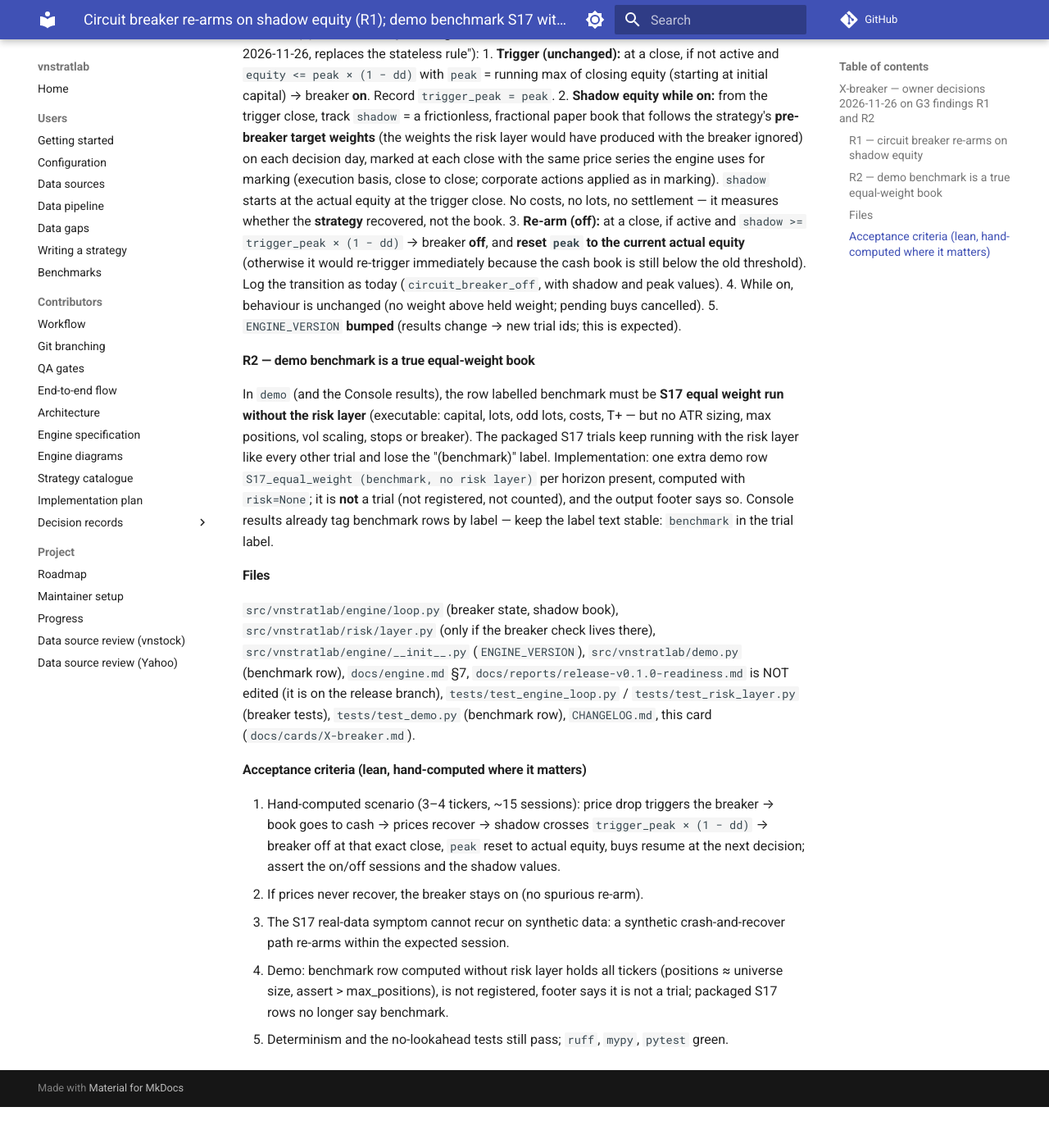
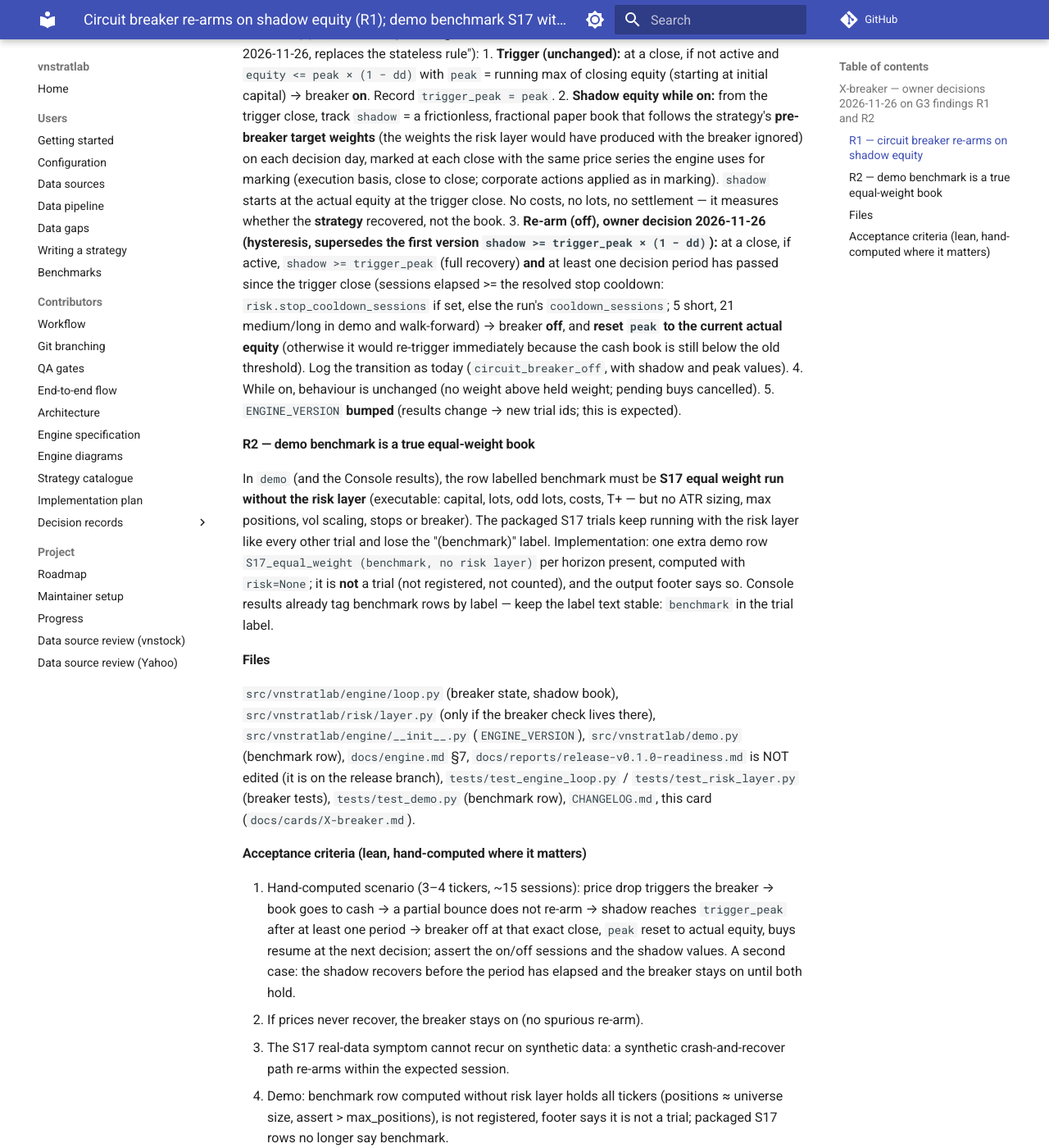
Before and after one commit to lephucchi/vnstratlab, an MkDocs documentation site: the page built from docs/cards/X-breaker.md, in a window 1280 px wide and 1400 px high, scrolled down 493 px. Shown: the whole window at 82% size. Built offline with MkDocs 1.6.1 and Material for MkDocs 9.7.7, drawn with Linux system fonts in a browser that asks for light colours; comment, search, counter and statistics services are not loaded; before the commit the page ends 1843 px from its top, so only the background shows below that.

Commit message:
fix(engine): breaker hysteresis (full shadow recovery and one decision period); benchmark label and status tool
Owner decision 2026-11-26. Benchmark label is '(benchmark) no risk layer'; tools/build_status.py matches the benchmark_ trial id or the label, not S17.

```diff
--- a/docs/cards/X-breaker.md
+++ b/docs/cards/X-breaker.md
@@ -33,10 +33,14 @@ New rule (update docs/engine.md §7 "Circuit breaker" with this text, marked "ow
    close; corporate actions applied as in marking). `shadow` starts at the actual equity at the
    trigger close. No costs, no lots, no settlement — it measures whether the **strategy**
    recovered, not the book.
-3. **Re-arm (off):** at a close, if active and `shadow >= trigger_peak × (1 − dd)` → breaker
-   **off**, and **reset `peak` to the current actual equity** (otherwise it would re-trigger
-   immediately because the cash book is still below the old threshold). Log the transition as
-   today (`circuit_breaker_off`, with shadow and peak values).
+3. **Re-arm (off), owner decision 2026-11-26 (hysteresis, supersedes the first version
+   `shadow >= trigger_peak × (1 − dd)`):** at a close, if active, `shadow >= trigger_peak` (full
+   recovery) **and** at least one decision period has passed since the trigger close (sessions
+   elapsed >= the resolved stop cooldown: `risk.stop_cooldown_sessions` if set, else the run's
+   `cooldown_sessions`; 5 short, 21 medium/long in demo and walk-forward) → breaker **off**, and
+   **reset `peak` to the current actual equity** (otherwise it would re-trigger immediately
+   because the cash book is still below the old threshold). Log the transition as today
+   (`circuit_breaker_off`, with shadow and peak values).
 4. While on, behaviour is unchanged (no weight above held weight; pending buys cancelled).
 5. `ENGINE_VERSION` **bumped** (results change → new trial ids; this is expected).
 
@@ -63,9 +67,10 @@ Console results already tag benchmark rows by label — keep the label text stab
 #### Acceptance criteria (lean, hand-computed where it matters)
 
 1. Hand-computed scenario (3–4 tickers, ~15 sessions): price drop triggers the breaker → book
-   goes to cash → prices recover → shadow crosses `trigger_peak × (1 − dd)` → breaker off at
-   that exact close, `peak` reset to actual equity, buys resume at the next decision; assert
-   the on/off sessions and the shadow values.
+   goes to cash → a partial bounce does not re-arm → shadow reaches `trigger_peak` after at
+   least one period → breaker off at that exact close, `peak` reset to actual equity, buys
+   resume at the next decision; assert the on/off sessions and the shadow values. A second case:
+   the shadow recovers before the period has elapsed and the breaker stays on until both hold.
 2. If prices never recover, the breaker stays on (no spurious re-arm).
 3. The S17 real-data symptom cannot recur on synthetic data: a synthetic crash-and-recover
    path re-arms within the expected session.
```
Also changed, not shown: CHANGELOG.md (+5 -4 lines), docs/engine.md (+9 -4 lines), docs/getting-started.md (+6 -4 lines), 8 other files.
